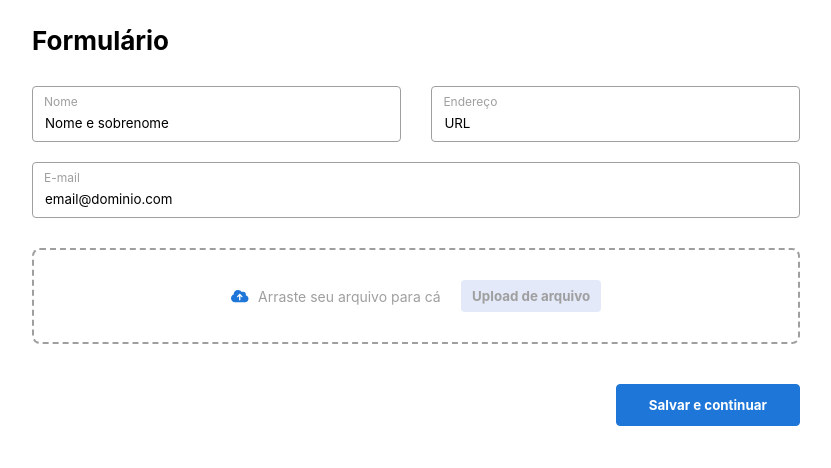
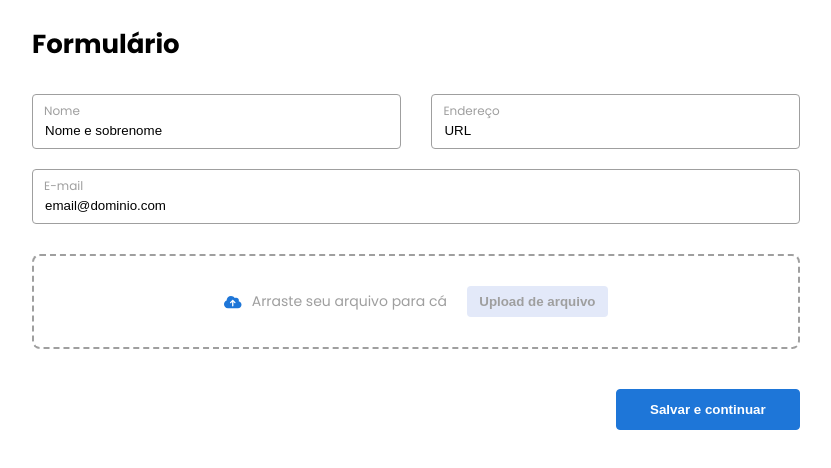
Before and after one commit to thamiavicente/my-first-form, a React (Vite) app: page / in a window 1280 px wide. Shown: the top 468 px of the page, without its empty margins (224-1055 px from the left). Built offline with nearby package versions, Linux system fonts and the light colour scheme.

Commit message:
feat: Create global style

```diff
--- a/index.html
+++ b/index.html
@@ -5,6 +5,10 @@
     <link rel="icon" type="image/svg+xml" href="/vite.svg" />
     <meta name="viewport" content="width=device-width, initial-scale=1.0" />
     <title>Vite + React + TS</title>
+
+    <link rel="preconnect" href="https://fonts.googleapis.com">
+    <link rel="preconnect" href="https://fonts.gstatic.com" crossorigin>
+    <link href="https://fonts.googleapis.com/css2?family=Poppins:wght@400;700&display=swap" rel="stylesheet">
   </head>
   <body>
     <div id="root"></div>
--- a/src/App.tsx
+++ b/src/App.tsx
@@ -1,8 +1,12 @@
 import { Form } from '../src/design-system/components/atomic-design/05_pages/Form'
+import { GlobalStyle } from './styles/global'
 
 function App() {
   return (
-    <Form />
+    <>
+      <GlobalStyle />
+      <Form />
+    </>
   )
 }
 
--- a/src/design-system/components/atomic-design/01_atoms/Button/styles.ts
+++ b/src/design-system/components/atomic-design/01_atoms/Button/styles.ts
@@ -8,7 +8,6 @@
   border-radius: 4px;
   cursor: pointer;
   font-weight: bold;
-  font-family: Inter, Avenir, Helvetica, Arial, sans-serif;
 
   &:hover {
     background-color: #fff;
--- a/src/design-system/components/atomic-design/01_atoms/Description/styles.ts
+++ b/src/design-system/components/atomic-design/01_atoms/Description/styles.ts
@@ -3,5 +3,4 @@
 export const Description = styled.p `
   color: #9f9f9f;
   font-size: 14px;
-  font-family: Inter, Avenir, Helvetica, Arial, sans-serif;
 `
--- a/src/design-system/components/atomic-design/01_atoms/ErrorMessage/styles.ts
+++ b/src/design-system/components/atomic-design/01_atoms/ErrorMessage/styles.ts
@@ -9,7 +9,6 @@
   }
 `
 export const ErrorMessageText = styled.span `
-  font-family: 'Inter', 'Avenir', Helvetica, Arial, sans-serif;
   color: #d11c1c;
   font-size: 0.9rem;
 `
--- a/src/design-system/components/atomic-design/01_atoms/Input/styles.ts
+++ b/src/design-system/components/atomic-design/01_atoms/Input/styles.ts
@@ -1,7 +1,6 @@
 import styled from 'styled-components';
 
 export const Input = styled.input `
-  font-family: Inter, Avenir, Helvetica, Arial, sans-serif;
   border: 1px #9f9f9f solid;
   border-radius: 4px;
   padding: 28px 12px 10px;
--- a/src/design-system/components/atomic-design/01_atoms/Label/styles.ts
+++ b/src/design-system/components/atomic-design/01_atoms/Label/styles.ts
@@ -6,5 +6,4 @@
   top: 18px;
   left: 12px;
   font-size: 12px;
-  font-family: Inter, Avenir, Helvetica, Arial, sans-serif;
 `
--- a/src/design-system/components/atomic-design/01_atoms/Title/styles.ts
+++ b/src/design-system/components/atomic-design/01_atoms/Title/styles.ts
@@ -1,7 +1,6 @@
 import styled from 'styled-components';
 
 export const Title = styled.h1 `
-  font-family: Inter, Avenir, Helvetica, Arial, sans-serif;
   color: #000;
   font-size: 26px;
   margin-bottom: 20px;
--- /dev/null
+++ b/src/styles/global.ts
@@ -0,0 +1,7 @@
+import { createGlobalStyle } from 'styled-components';
+
+export const GlobalStyle = createGlobalStyle`
+  body {
+    font-family: 'Poppins', sans-serif;
+  }
+`
```
